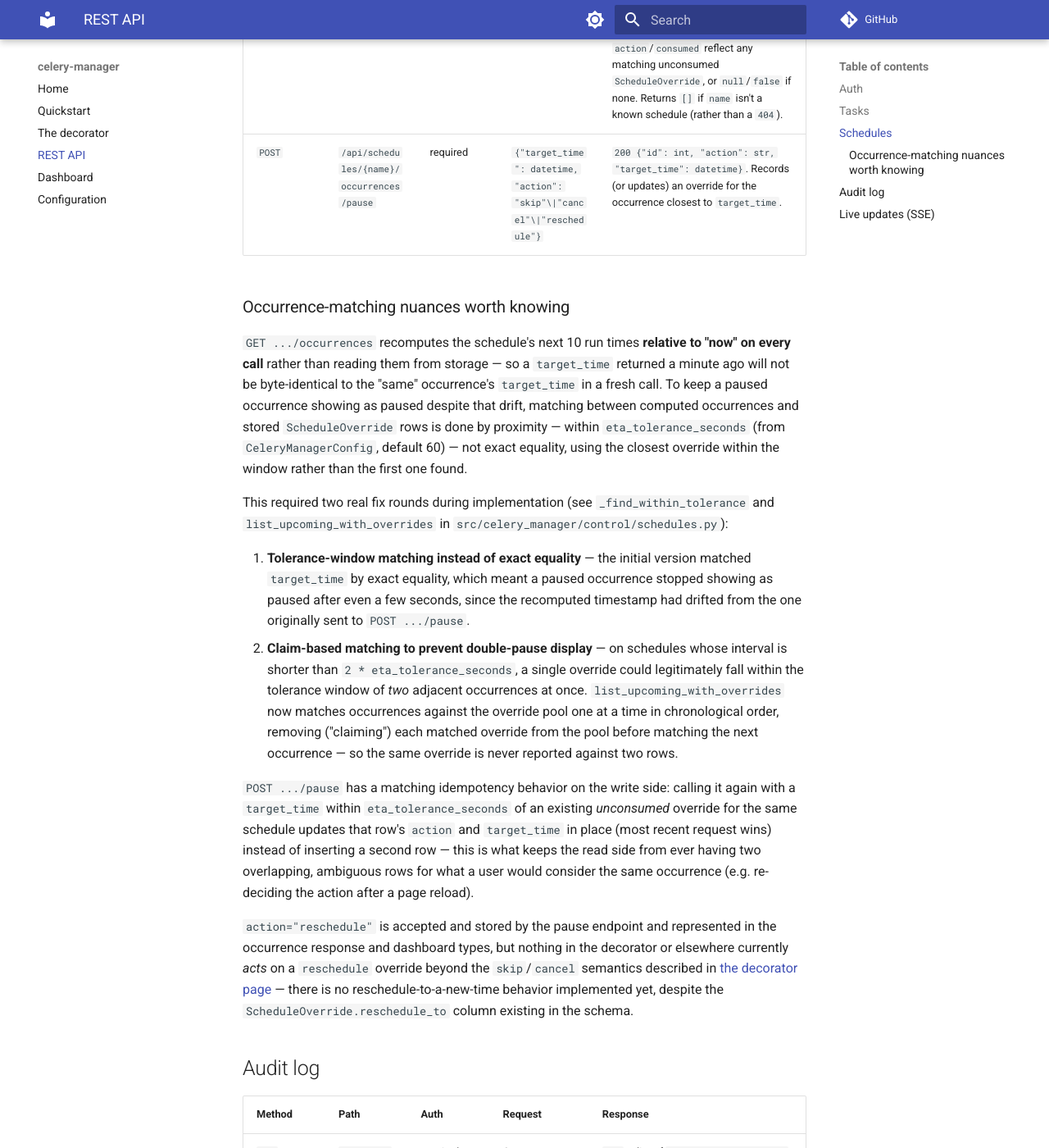
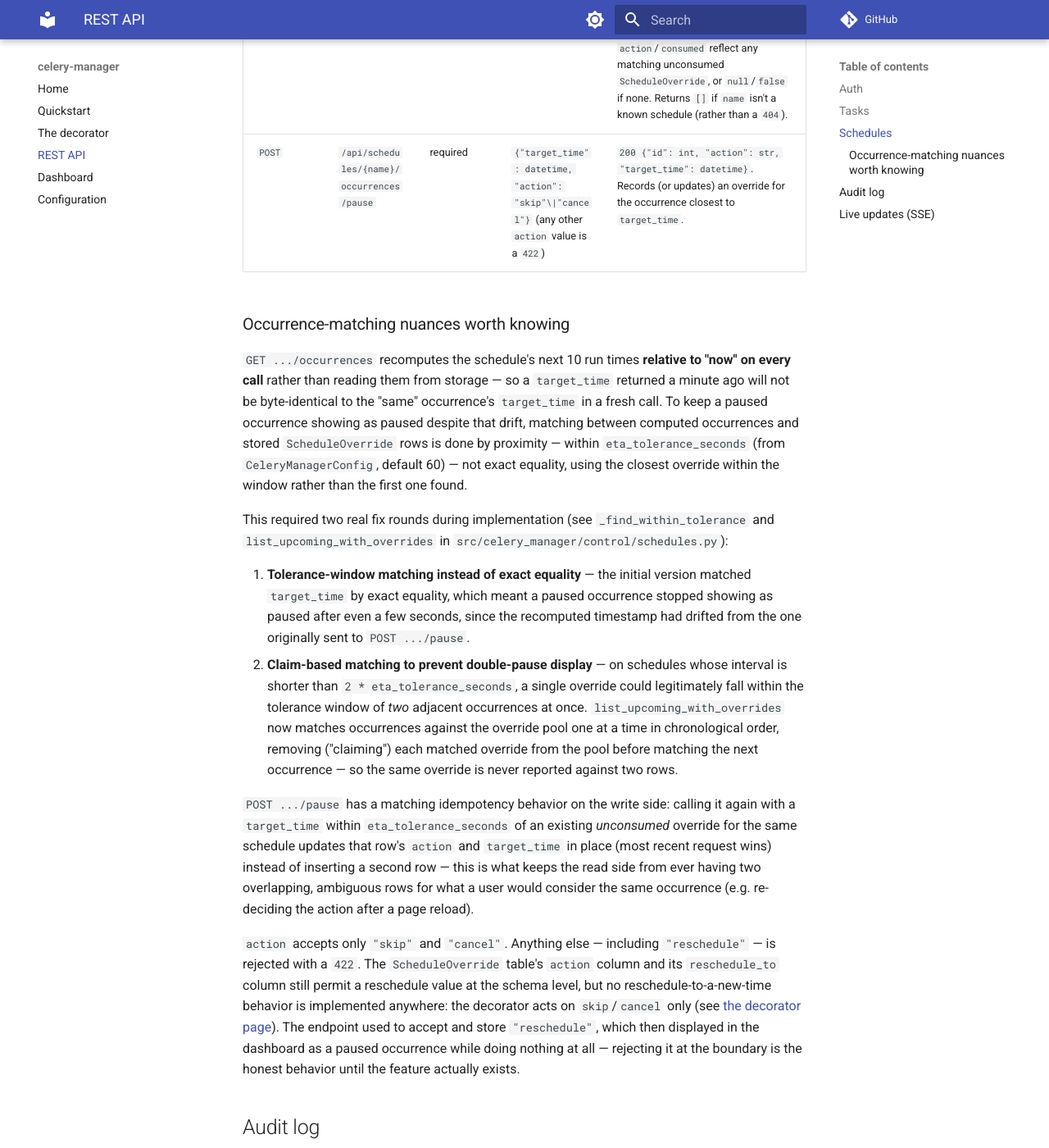
Before and after one commit to Pythondeveloper6/celery-manager, an MkDocs documentation site: the page built from docs/rest-api.md, in a window 1280 px wide and 1400 px high, scrolled down 3110 px. Shown: the whole window at 82% size. Built offline with MkDocs 1.6.1 and Material for MkDocs 9.7.7, drawn with Linux system fonts in a browser that asks for light colours; comment, search, counter and statistics services are not loaded; some of the changed text lies outside the part shown.

Commit message:
fix: reject action="reschedule" at the pause endpoint instead of silently ignoring it
I6 from the final whole-branch review (elevated from Task 14's "unexercised
reschedule type" minor). PauseRequest.action was a bare `str`, so any value
— including "reschedule" — was accepted, persisted, and rendered in the
dashboard as a paused occurrence. But the decorator only ever acts on
"skip"/"cancel", so a reschedule request did nothing except lie in the UI.

- PauseRequest.action is now Literal["skip", "cancel"]; Pydantic returns 422
  for anything else. Deliberately narrower than the ScheduleOverride column,
  which still permits the value at the schema level.
- Frontend: a shared PauseAction type ("skip" | "cancel") used by both the
  Occurrence response type and the pause request, so the UI can't construct
  a request the backend would now reject. ACTION_LABEL is keyed by
  PauseAction, making an unlabelled action a compile error rather than a
  blank badge.
- rest-api.md / dashboard.md / decorator.md updated: they documented
  reschedule as accepted-but-inert, which is no longer accurate.

3 new tests: reschedule -> 422 with nothing persisted, an arbitrary action
-> 422, and skip/cancel still -> 200.

Co-Authored-By: Claude Sonnet 5 <noreply@anthropic.com>

```diff
--- a/docs/rest-api.md
+++ b/docs/rest-api.md
@@ -37,8 +37,8 @@ bearer tokens, or scopes — one authenticated user can do everything.
 
 | Method | Path | Auth | Request | Response |
 |---|---|---|---|---|
-| `GET` | `/api/schedules/{name}/occurrences` | required | — | `200` — list of `{"target_time": datetime, "action": "skip"\|"cancel"\|"reschedule"\|null, "consumed": bool}`, one entry per of the next 10 computed occurrences of the periodic schedule named `name` (from `celery_app.conf.beat_schedule`), in chronological order. `action`/`consumed` reflect any matching unconsumed `ScheduleOverride`, or `null`/`false` if none. Returns `[]` if `name` isn't a known schedule (rather than a `404`). |
-| `POST` | `/api/schedules/{name}/occurrences/pause` | required | `{"target_time": datetime, "action": "skip"\|"cancel"\|"reschedule"}` | `200 {"id": int, "action": str, "target_time": datetime}`. Records (or updates) an override for the occurrence closest to `target_time`. |
+| `GET` | `/api/schedules/{name}/occurrences` | required | — | `200` — list of `{"target_time": datetime, "action": "skip"\|"cancel"\|null, "consumed": bool}`, one entry per of the next 10 computed occurrences of the periodic schedule named `name` (from `celery_app.conf.beat_schedule`), in chronological order. `action`/`consumed` reflect any matching unconsumed `ScheduleOverride`, or `null`/`false` if none. Returns `[]` if `name` isn't a known schedule (rather than a `404`). |
+| `POST` | `/api/schedules/{name}/occurrences/pause` | required | `{"target_time": datetime, "action": "skip"\|"cancel"}` (any other `action` value is a `422`) | `200 {"id": int, "action": str, "target_time": datetime}`. Records (or updates) an override for the occurrence closest to `target_time`. |
 
 ### Occurrence-matching nuances worth knowing
 
@@ -78,13 +78,15 @@ inserting a second row — this is what keeps the read side from ever having
 two overlapping, ambiguous rows for what a user would consider the same
 occurrence (e.g. re-deciding the action after a page reload).
 
-`action="reschedule"` is accepted and stored by the pause endpoint and
-represented in the occurrence response and dashboard types, but nothing in
-the decorator or elsewhere currently *acts* on a `reschedule` override
-beyond the `skip`/`cancel` semantics described in
-[the decorator page](decorator.md) — there is no reschedule-to-a-new-time
-behavior implemented yet, despite the `ScheduleOverride.reschedule_to`
-column existing in the schema.
+`action` accepts only `"skip"` and `"cancel"`. Anything else — including
+`"reschedule"` — is rejected with a `422`. The `ScheduleOverride` table's
+`action` column and its `reschedule_to` column still permit a reschedule
+value at the schema level, but no reschedule-to-a-new-time behavior is
+implemented anywhere: the decorator acts on `skip`/`cancel` only (see
+[the decorator page](decorator.md)). The endpoint used to accept and store
+`"reschedule"`, which then displayed in the dashboard as a paused occurrence
+while doing nothing at all — rejecting it at the boundary is the honest
+behavior until the feature actually exists.
 
 ## Audit log
 
```
Also changed, not shown: docs/dashboard.md (+3 -2 lines), docs/decorator.md (+7 -5 lines), frontend/src/pages/ScheduleOccurrences.tsx (+5 -3 lines), 3 other files.
